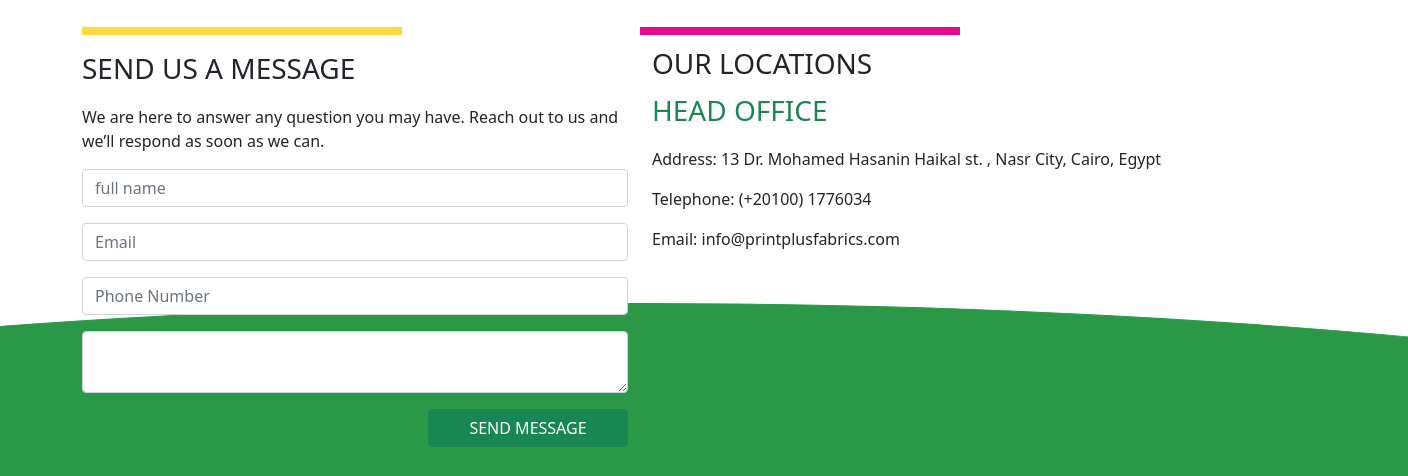
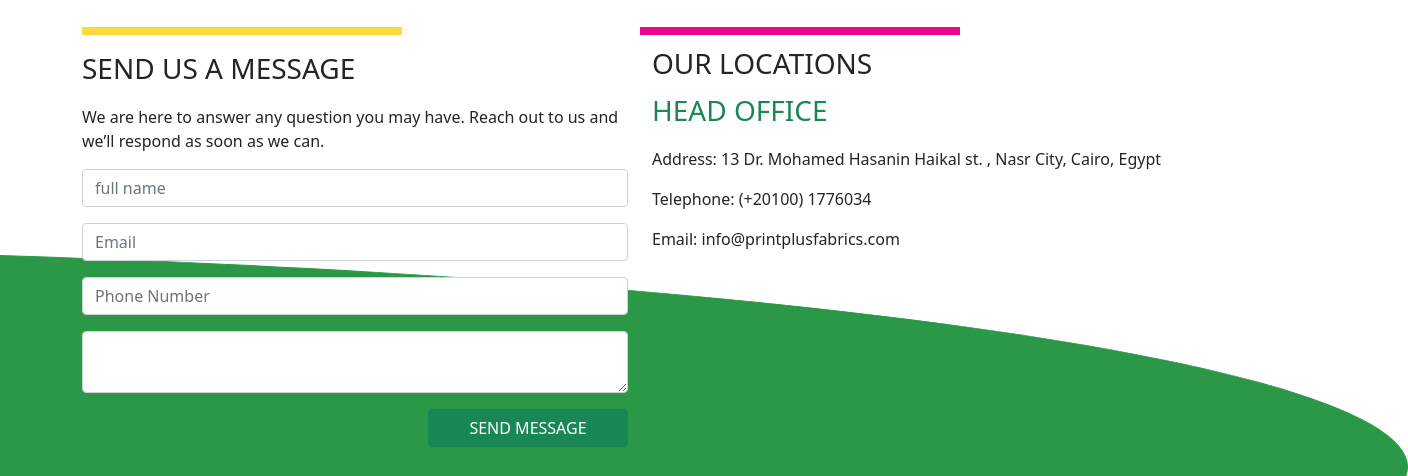
Before and after one commit to Mona-essa/booking-site, a plain HTML site: page contact-us.html in a window 1280 px wide. Shown: the part 97-573 px from the top of the page, 1408 px wide, since content can reach past the window. Drawn offline with nearby package versions, Linux system fonts and the light colour scheme.

Commit message:
Update style.css

```diff
--- a/css/style.css
+++ b/css/style.css
@@ -198,7 +198,7 @@ footer img{
 }
 .contact-us::before{
     content: "";
-    position: fixed;
+    position: absolute;
     border:1px solid #2A9846;
     width:300%;
     height: 100%;
@@ -208,7 +208,7 @@ footer img{
     top:50%;
     left: 50%;
     transform: skew(0,-10deg);
-    transform: translateX(-50%);
+    transform: translateX(-80%);
   /*  animation: wavy .3s ease-in-out infinite;*/
 }
 
```
